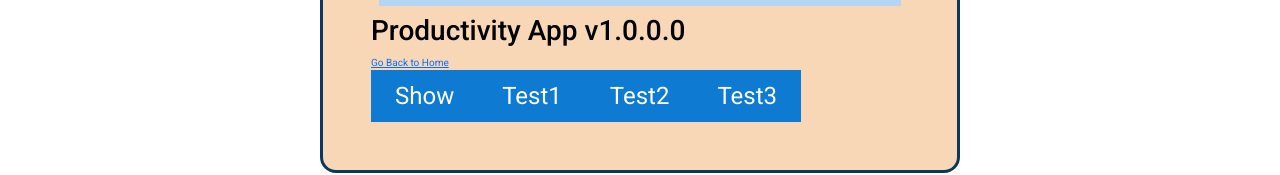
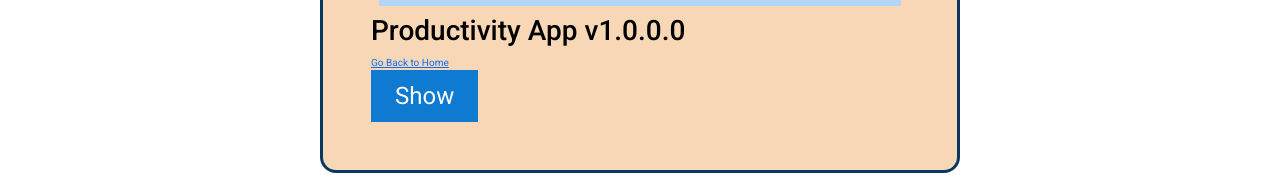
Before and after one commit to rodprogramdev/react-productivity-appv1.0.0, a React (Create React App) app: page /version in a window 1280 px wide. Shown: the part 495-670 px from the top of the page. Built offline with nearby package versions, Linux system fonts and the light colour scheme.

Commit message:
Test deleteTask method Test creating props for each of the deleteTasks

```diff
--- a/src/App.js
+++ b/src/App.js
@@ -36,8 +36,9 @@ function App() {
   // ADD TASK
 
   // DELETE
-  const deleteTask = () => {
-
+  const deleteTask = (idRef) => {
+    alert('test deleteTask method', idRef);
+    console.log('This is a test to delete a task code block ' + idRef);
   }
 
   // TOGGLE / SHOW OR HIDE FORMS
@@ -52,7 +53,7 @@ function App() {
         <Router>
           <div className="header__container animate__animated animate__bounce">
           <Header appTitle='Productivity App' />
-          <Tasks taskList={taskList} />
+          <Tasks taskList={taskList} onDeleteTask={deleteTask} />
           <Routes>
             <Route path='/version' element={<AppVersion />}/>
           </Routes>
--- a/src/components/ShowHideSection.js
+++ b/src/components/ShowHideSection.js
@@ -8,9 +8,6 @@ const ShowHideSection = () => {
 
   return (<>
   <Button dynamicText='Show' onClickProp={onClick} />
-  <Button dynamicText='Test1' onClickProp={onClick} />
-  <Button dynamicText='Test2' onClickProp={onClick} />
-  <Button dynamicText='Test3' onClickProp={onClick} />
   </>
   )
 
--- a/src/components/Task.js
+++ b/src/components/Task.js
@@ -1,10 +1,10 @@
 import React from 'react';
 import {FaTimes} from 'react-icons/fa';
 
-const Task = ({task}) => {
+const Task = ({task,onDeleteTask}) => {
   return (
     <div className="task">
-        <h3>{task.taskText} <FaTimes style={{color:'red', cursor:'pointer'}}/></h3>
+        <h3>{task.taskText} <FaTimes style={{color:'red', cursor:'pointer'}} onClick={()=>onDeleteTask(task.idRef)}/></h3>
         <h3>{task.day}</h3>
     </div>
   )
--- a/src/components/Tasks.js
+++ b/src/components/Tasks.js
@@ -1,9 +1,9 @@
 import Task from './Task'
-const Tasks = ({taskList}) => {
+const Tasks = ({taskList, onDeleteTask}) => {
   return (
     <>
         {taskList.map((task)=>(
-         <Task key={task.idRef} task={task} />
+         <Task key={task.idRef} task={task} onDeleteTask={onDeleteTask} />
         ))}
     </>
 
```
